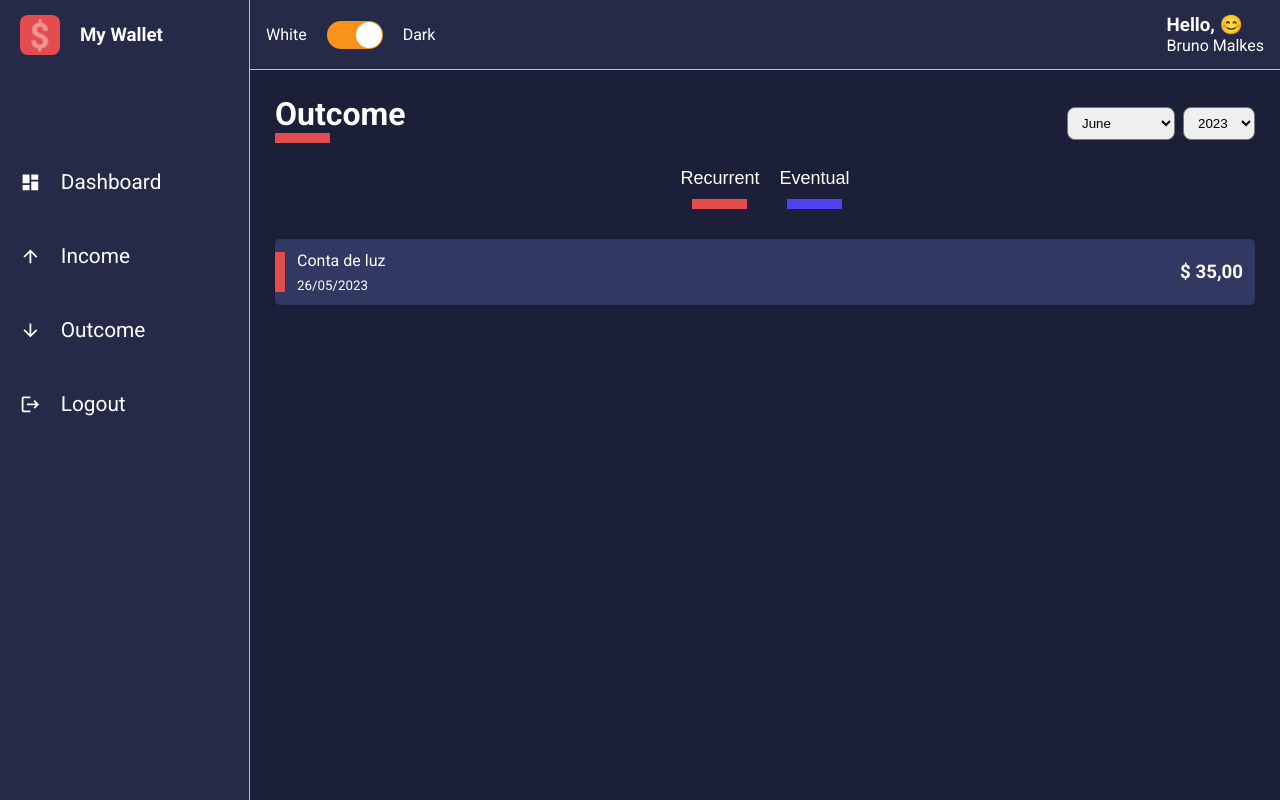
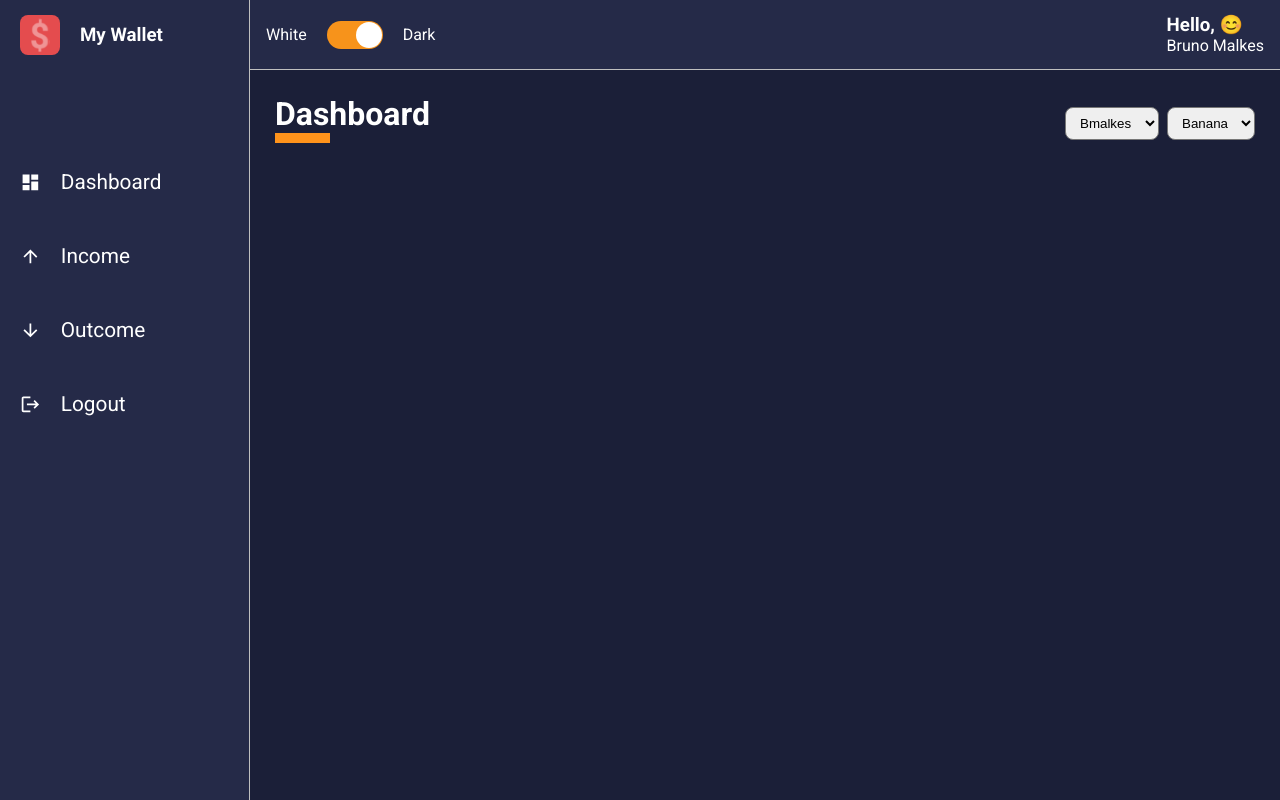
Before and after one commit to BmAlkes/myWallet, a React (Vite) app: page /dashboard in a window 1280 px wide. Built offline with nearby package versions, Linux system fonts and the light colour scheme.

Commit message:
feat:add routes

```diff
--- a/src/App.tsx
+++ b/src/App.tsx
@@ -2,17 +2,14 @@ import Layout from "./components/Layout";
 import GlobalStyles from "./styles/GlobalStyles";
 import dark from "./styles/themes/dark";
 import { ThemeProvider } from "styled-components";
-import white from "./styles/themes/white";
-import List from "./pages/List";
+import Routes from "./routes";
 
 const App = () => {
   return (
     <>
       <ThemeProvider theme={dark}>
         <GlobalStyles />
-        <Layout>
-          <List />
-        </Layout>
+        <Routes />
       </ThemeProvider>
     </>
   );
--- a/src/components/Aside/index.tsx
+++ b/src/components/Aside/index.tsx
@@ -17,14 +17,14 @@ const Aside: React.FC = () => {
         <Title>My Wallet</Title>
       </Header>
       <MenuContainer>
-        <a href="">
+        <a href="/dashboard">
           <MdDashboard /> Dashboard
         </a>
-        <a href="">
+        <a href="/list/entry-balance">
           <MdArrowUpward />
           Income
         </a>
-        <a href="">
+        <a href="/list/exit-balance">
           <MdArrowDownward />
           Outcome
         </a>
--- a/src/components/Content/index.tsx
+++ b/src/components/Content/index.tsx
@@ -1,6 +1,5 @@
 import React from "react";
 import { Container } from "./styles";
-import ContentHeader from "../ContentHeader";
 
 const Content: React.FC = ({ children }) => {
   return (
--- a/src/components/SelectInput/index.tsx
+++ b/src/components/SelectInput/index.tsx
@@ -13,7 +13,9 @@ const SelectInput: React.FC<ISelectInputProps> = ({ options }) => {
     <Container>
       <select>
         {options.map((option) => (
-          <option value={option.value}>{option.label}</option>
+          <option value={option.value} key={option.label}>
+            {option.label}
+          </option>
         ))}
       </select>
     </Container>
--- a/src/pages/List/index.tsx
+++ b/src/pages/List/index.tsx
@@ -1,10 +1,19 @@
-import React from "react";
+import React, { useMemo } from "react";
 import { Container, Content, Filters } from "./styles";
 import ContentHeader from "../../components/ContentHeader";
 import SelectInput from "../../components/SelectInput";
 import HistoryFinanceCard from "../../components/HistoryFinanceCard/index.tsx";
+import { useParams } from "react-router-dom";
 
 const List: React.FC = () => {
+  const { type } = useParams();
+
+  const title = useMemo(() => {
+    return type === "entry-balance"
+      ? { title: "Income", lineColor: "#f7931b" }
+      : { title: "Outcome", lineColor: "#e44c4e" };
+  }, [type]);
+
   const months = [
     { value: 6, label: "June" },
     { value: 7, label: "July" },
@@ -19,7 +28,7 @@ const List: React.FC = () => {
   ];
   return (
     <Container>
-      <ContentHeader title="Outcome" lineColor="#E44c4e">
+      <ContentHeader title={title.title} lineColor={title.lineColor}>
         <SelectInput options={months} />
         <SelectInput options={years} />
       </ContentHeader>
--- /dev/null
+++ b/src/routes/app.routes.tsx
@@ -0,0 +1,21 @@
+import React from "react";
+
+import { BrowserRouter, Route, Routes } from "react-router-dom";
+import DashBoard from "../pages/Dashboard";
+import List from "../pages/List";
+import Layout from "../components/Layout";
+
+const AppRoutes: React.FC = () => {
+  return (
+    <Layout>
+      <BrowserRouter>
+        <Routes>
+          <Route path="/dashboard" element={<DashBoard />} />
+          <Route path="/list/:type" element={<List />} />
+        </Routes>
+      </BrowserRouter>
+    </Layout>
+  );
+};
+
+export default AppRoutes;
--- /dev/null
+++ b/src/routes/index.tsx
@@ -0,0 +1,5 @@
+import AppRoutes from "./app.routes";
+
+const Routes: React.FC = () => <AppRoutes />;
+
+export default Routes;
```
